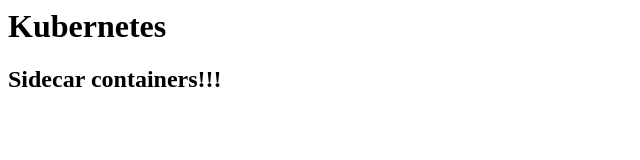
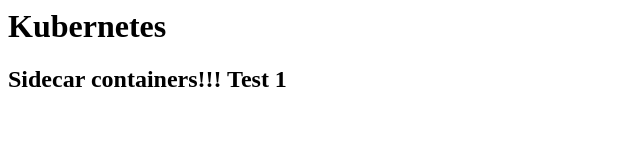
Before and after one commit to danielcifuentes54/kubernetes-patterns, a plain HTML site: page 02-sidecar/index.html in a window 1280 px wide. Shown: the full height of the page, 0-640 px from the left. Drawn offline with Linux system fonts and the light colour scheme.

Commit message:
test sidecar

```diff
--- a/02-sidecar/index.html
+++ b/02-sidecar/index.html
@@ -4,6 +4,6 @@
   </head>
   <body>
     <h1>Kubernetes</h1>
-    <h2>Sidecar containers!!!</h2>
+    <h2>Sidecar containers!!! Test 1</h2>
   </body>
 </html>
```
